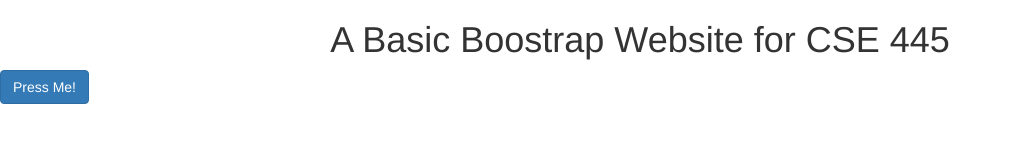
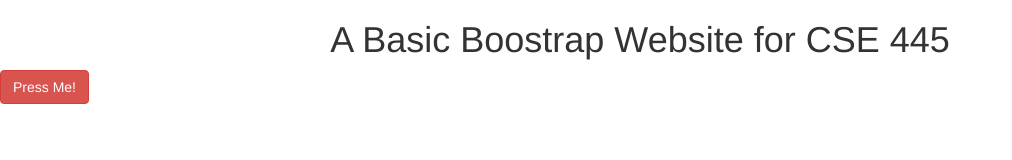
Before and after one commit to mattwmarra/CSE455Lab, a plain HTML site: page index.html in a window 1280 px wide. Shown: the whole page, without its empty margins (0-1012 px from the left). Drawn offline with nearby package versions, Linux system fonts and the light colour scheme.

Commit message:
Maybe make the button red here

```diff
--- a/index.html
+++ b/index.html
@@ -17,7 +17,7 @@
 </nav>
 </header>
 
-<button type="button" class="btn btn-primary" onclick="dothing()">Press Me!</button>
+<button type="button" class="btn btn-danger" onclick="dothing()">Press Me!</button>
 </body>
 <script type="text/javascript">
 	function dothing(){
```
